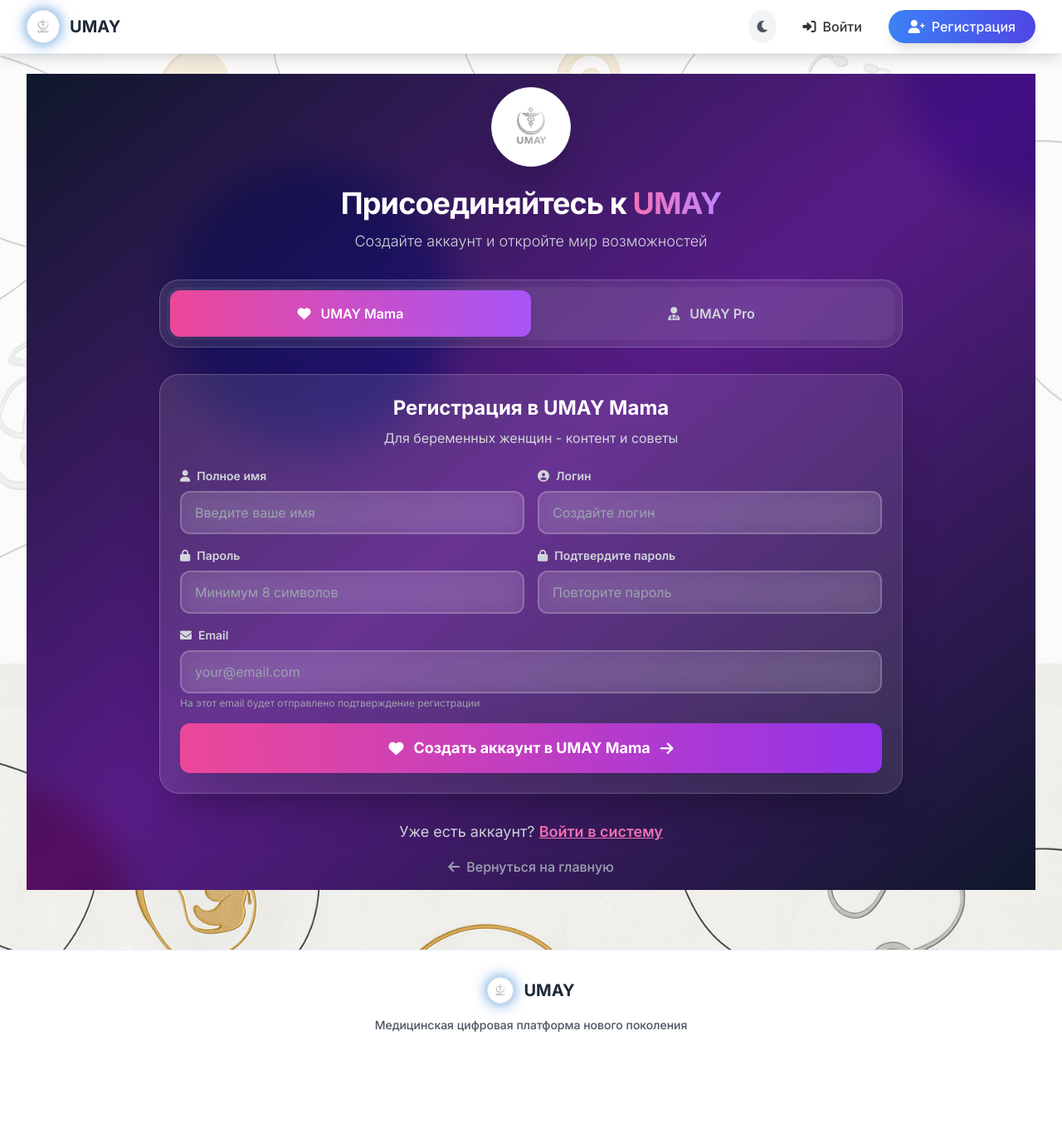
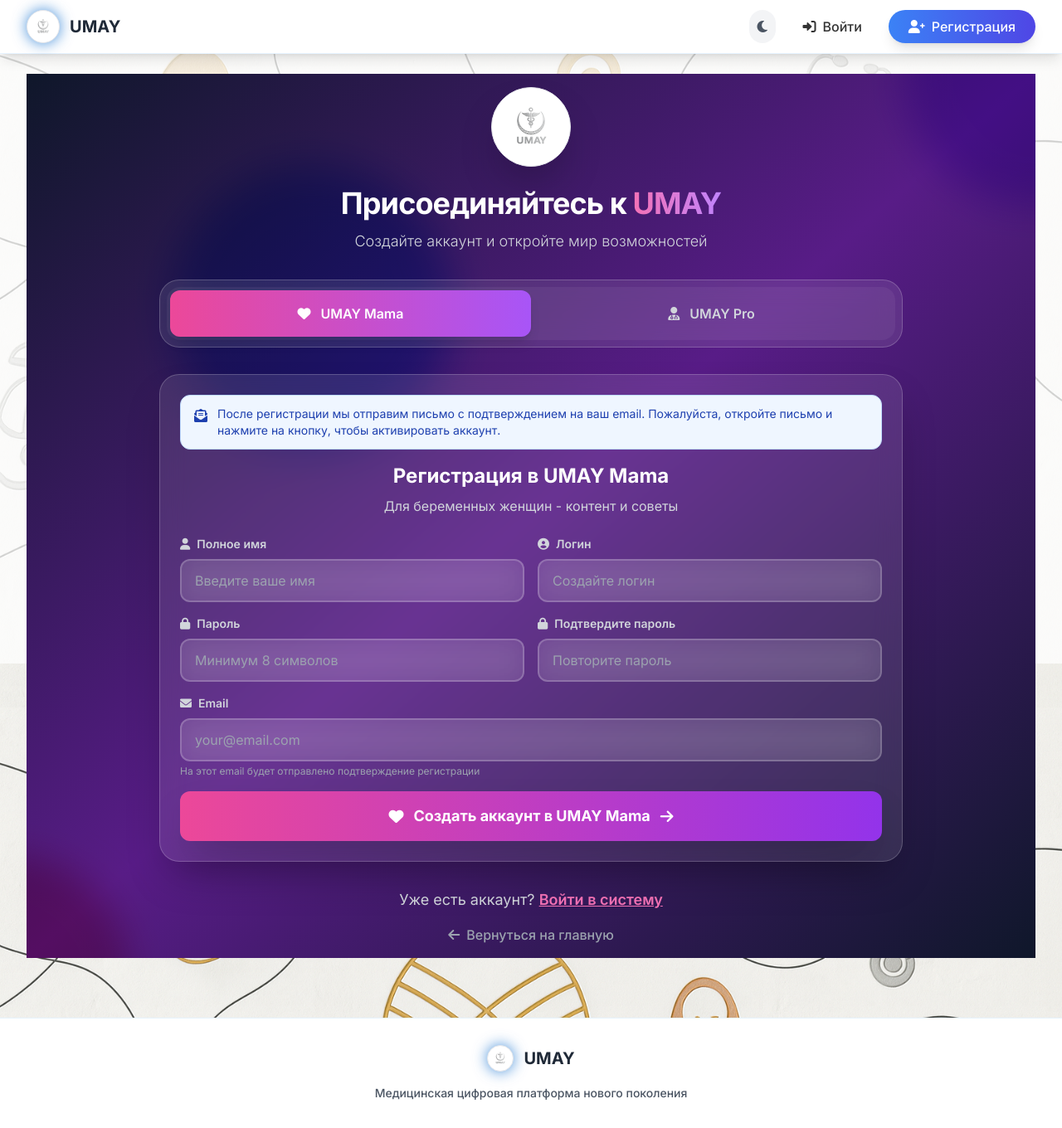
Before and after one commit to Sapar-ali/UMAY_app, a Flask app: page /register in a window 1280 px wide. Shown: the whole page at 83% size. Before the commit the page ends 1244 px from the top, so only its background shows below. Run offline with Flask 3, Linux system fonts and the light colour scheme; parts of the project's set-up code (start-up, migrations or seed data) failed here and were passed over; some libraries are stand-ins or nearby versions.

Commit message:
feat(auth): show unverified email notice on login, add resend verification route; add registration email confirmation hints

```diff
--- a/app.py
+++ b/app.py
@@ -304,6 +304,72 @@ def verify_email(token):
 
     flash('Ошибка подтверждения email. Попробуйте зарегистрироваться снова.', 'error')
     return redirect(url_for('register'))
+
+@app.route('/resend-verification', methods=['POST'])
+def resend_verification():
+    """Resend email verification link to user"""
+    try:
+        email = request.form.get('email', '').strip().lower()
+        app_type = request.form.get('app_type', '').strip()
+
+        if not email:
+            flash('Укажите email для повторной отправки письма.', 'error')
+            return redirect(url_for('login'))
+
+        # Find user by email in both tables
+        user = db.session.query(UserPro).filter_by(email=email).first()
+        if not user:
+            user = db.session.query(UserMama).filter_by(email=email).first()
+
+        if not user:
+            flash('Пользователь с таким email не найден.', 'error')
+            return redirect(url_for('login'))
+
+        if getattr(user, 'is_email_verified', False):
+            flash('Email уже подтвержден. Можете войти в систему.', 'success')
+            return redirect(url_for('login'))
+
+        # Throttle repeat sends (min interval 60 seconds)
+        last = (
+            db.session.query(EmailVerification)
+            .filter_by(email=email, purpose='register')
+            .order_by(EmailVerification.created_at.desc())
+            .first()
+        )
+        if last:
+            from datetime import datetime
+            delta_sec = (datetime.utcnow() - last.created_at).total_seconds()
+            if delta_sec < 60:
+                remaining = 60 - int(delta_sec)
+                flash(f'Пожалуйста, подождите {remaining} сек перед повторной отправкой.', 'error')
+                return redirect(url_for('login'))
+
+        # Generate new token and update user + create verification record
+        token = generate_email_token()
+        from datetime import datetime, timedelta
+        expires = datetime.utcnow() + timedelta(hours=EMAIL_VERIFICATION_TTL_HOURS)
+        user.email_verification_token = token
+        user.email_verification_expires = expires
+
+        verification = EmailVerification(
+            email=email,
+            token=token,
+            purpose='register',
+            expires_at=expires
+        )
+        db.session.add(verification)
+        db.session.commit()
+
+        ok, message = send_verification_email(email, token, user.user_type, user.app_type, purpose='register')
+        if not ok:
+            flash(message, 'error')
+        else:
+            flash('Письмо с подтверждением отправлено повторно.', 'success')
+        return redirect(url_for('login'))
+    except Exception as e:
+        logger.exception(f"Resend verification error: {e}")
+        flash('Ошибка при повторной отправке письма.', 'error')
+        return redirect(url_for('login'))
 
 @app.route('/reset-password/<token>', methods=['GET', 'POST'])
 def reset_password(token):
@@ -1262,7 +1328,7 @@ def login():
             # Check if email is verified
             if not user.is_email_verified:
                 flash('Ваш email не подтвержден. Проверьте почту и подтвердите email адрес.', 'error')
-                return render_template('login.html')
+                return render_template('login.html', unverified_email=user.email, unverified_app_type=app_type)
 
             login_user(user)
 
--- a/templates/register.html
+++ b/templates/register.html
@@ -42,6 +42,12 @@
 
             <!-- User Registration Form -->
             <div id="userForm" class="bg-white/10 backdrop-blur-lg rounded-3xl p-6 border border-white/20 shadow-2xl animate-scale-in">
+                <div class="mb-4 bg-blue-50 border border-blue-200 text-blue-800 px-4 py-3 rounded-xl">
+                    <div class="flex items-start space-x-3">
+                        <i class="fas fa-envelope-open-text mt-1"></i>
+                        <p class="text-sm">После регистрации мы отправим письмо с подтверждением на ваш email. Пожалуйста, откройте письмо и нажмите на кнопку, чтобы активировать аккаунт.</p>
+                    </div>
+                </div>
                 <div class="text-center mb-6">
                     <h2 class="text-2xl font-bold text-white mb-2">Регистрация в UMAY Mama</h2>
                     <p class="text-gray-300">Для беременных женщин - контент и советы</p>
@@ -123,6 +129,12 @@
 
             <!-- Midwife/Manager (UMAY Pro) Registration Form -->
             <div id="midwifeForm" class="bg-white/10 backdrop-blur-lg rounded-3xl p-8 border border-white/20 shadow-2xl animate-scale-in hidden">
+                <div class="mb-4 bg-blue-50 border border-blue-200 text-blue-800 px-4 py-3 rounded-xl">
+                    <div class="flex items-start space-x-3">
+                        <i class="fas fa-envelope-open-text mt-1"></i>
+                        <p class="text-sm">После регистрации мы отправим письмо с подтверждением на ваш рабочий email. Подтвердите адрес, чтобы войти в систему.</p>
+                    </div>
+                </div>
                 <div class="text-center mb-8">
                     <h2 class="text-3xl font-bold text-white mb-2">Регистрация в UMAY Pro</h2>
                     <p class="text-gray-300">Для медицинских специалистов - управление пациентами</p>
```
Also changed, not shown: templates/login.html (+21 -0 lines).
